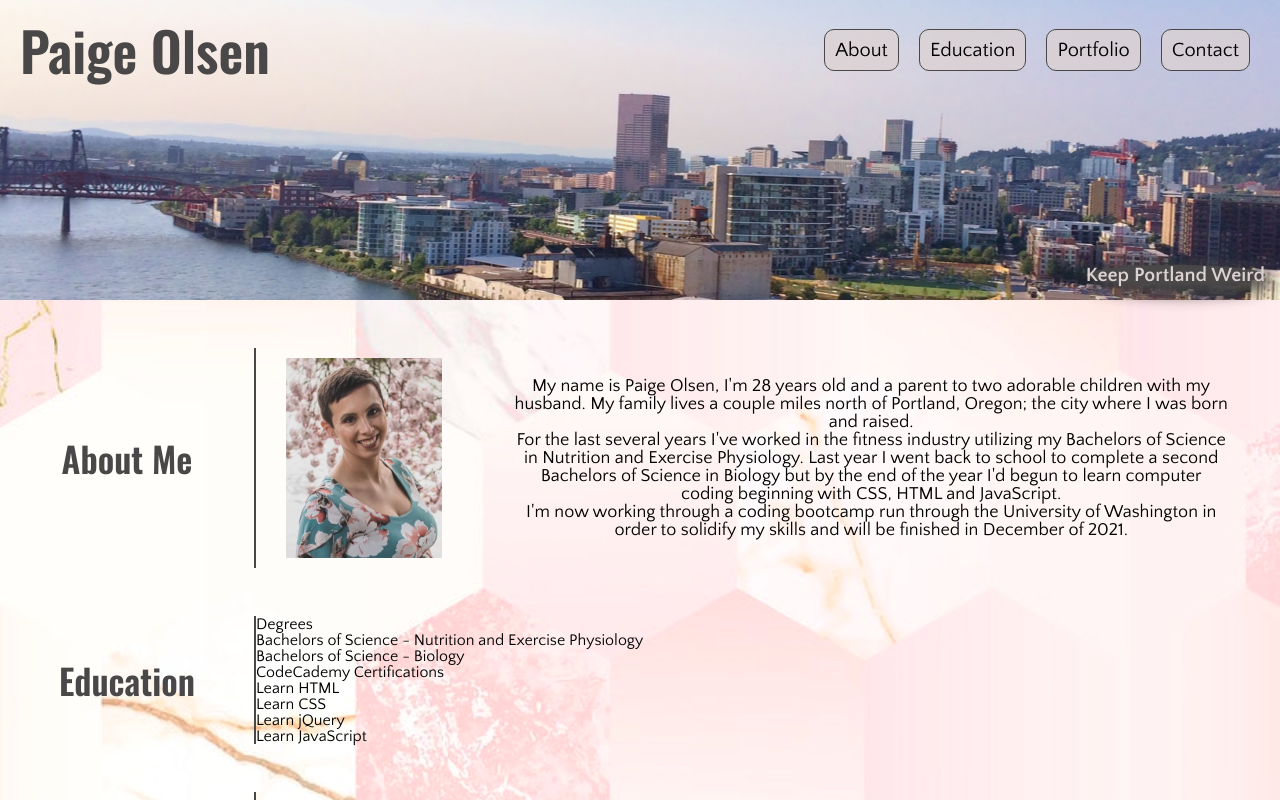
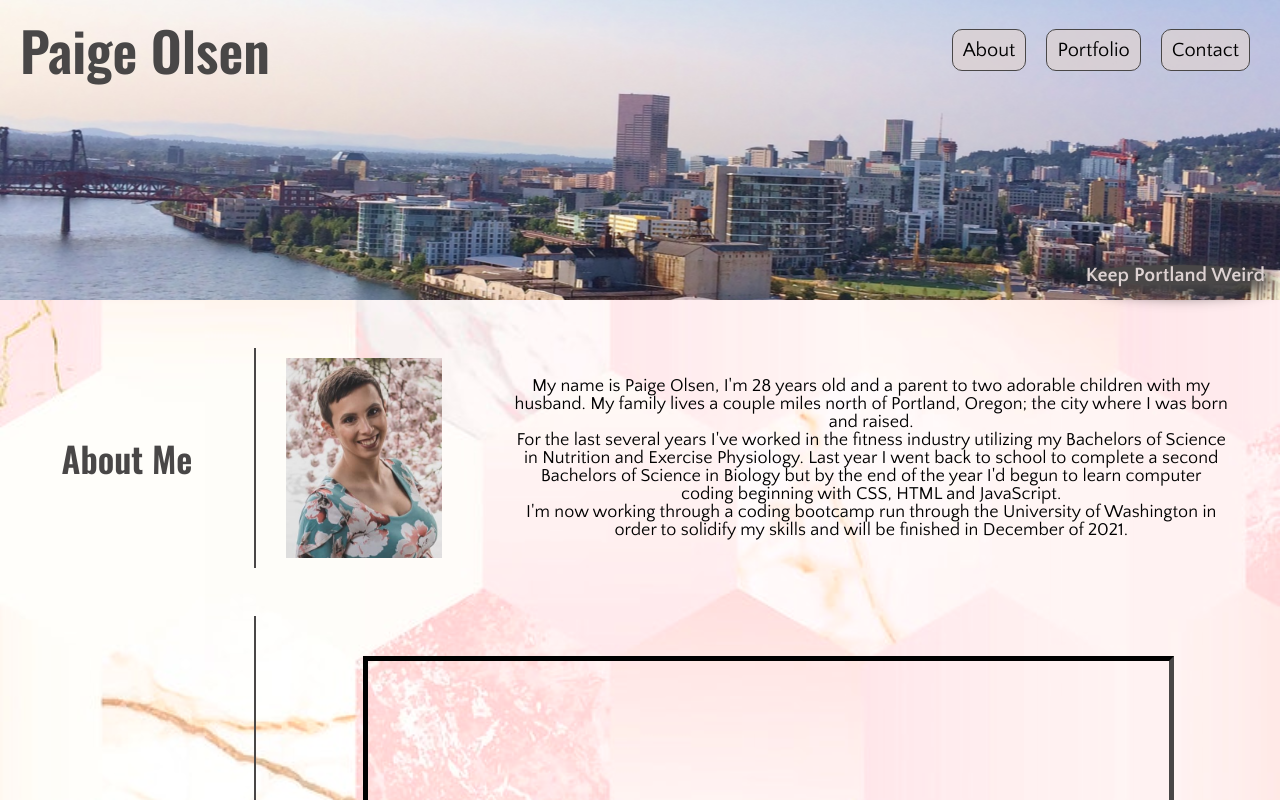
Before and after one commit to POlsen-92/Portfolio_2, a plain HTML site: page index.html in a window 1280 px wide. Shown: the top 800 px of the page. Drawn offline with nearby package versions, Linux system fonts and the light colour scheme.

```diff
--- a/Assets/css/style.css
+++ b/Assets/css/style.css
@@ -133,9 +133,6 @@ h3, h4, h6 {
     width: 70%;
     margin: auto;
 }
-
-/* Education Section */
-
 
 /* Work Section */
 .portfolio {
--- a/index.html
+++ b/index.html
@@ -15,7 +15,6 @@
             <h1>Paige Olsen</h1>
             <ul>
                 <a href="#about_me"><li>About</li></a>
-                <a href="#education"><li>Education</li></a>
                 <a href="#portfolio"><li>Portfolio</li></a>
                 <a href="#contact"><li>Contact</li></a>
             </ul>
@@ -38,28 +37,6 @@
                     <br>
                     I'm now working through a coding bootcamp run through the University of Washington in order to solidify my skills and will be finished in December of 2021.
                 </p>
-            </div>
-        </section>
-        <br><br><br>
-        <section class="education" id="education">
-            <h3>Education</h3>
-            <div class="">
-                <div class='container'>
-                    <div class="edu-head">Degrees</div>
-                        <ul>
-                            <li>Bachelors of Science - Nutrition and Exercise Physiology</li>
-                            <li>Bachelors of Science - Biology</li>
-                        </ul>
-                </div>
-                <div class='container'>
-                    <div class="edu-head">CodeCademy Certifications</div>
-                        <ul>
-                            <li>Learn HTML</li>
-                            <li>Learn CSS</li>
-                            <li>Learn jQuery</li>
-                            <li>Learn JavaScript</li>
-                        </ul>
-                </div>
             </div>
         </section>
         <br><br><br>
```
